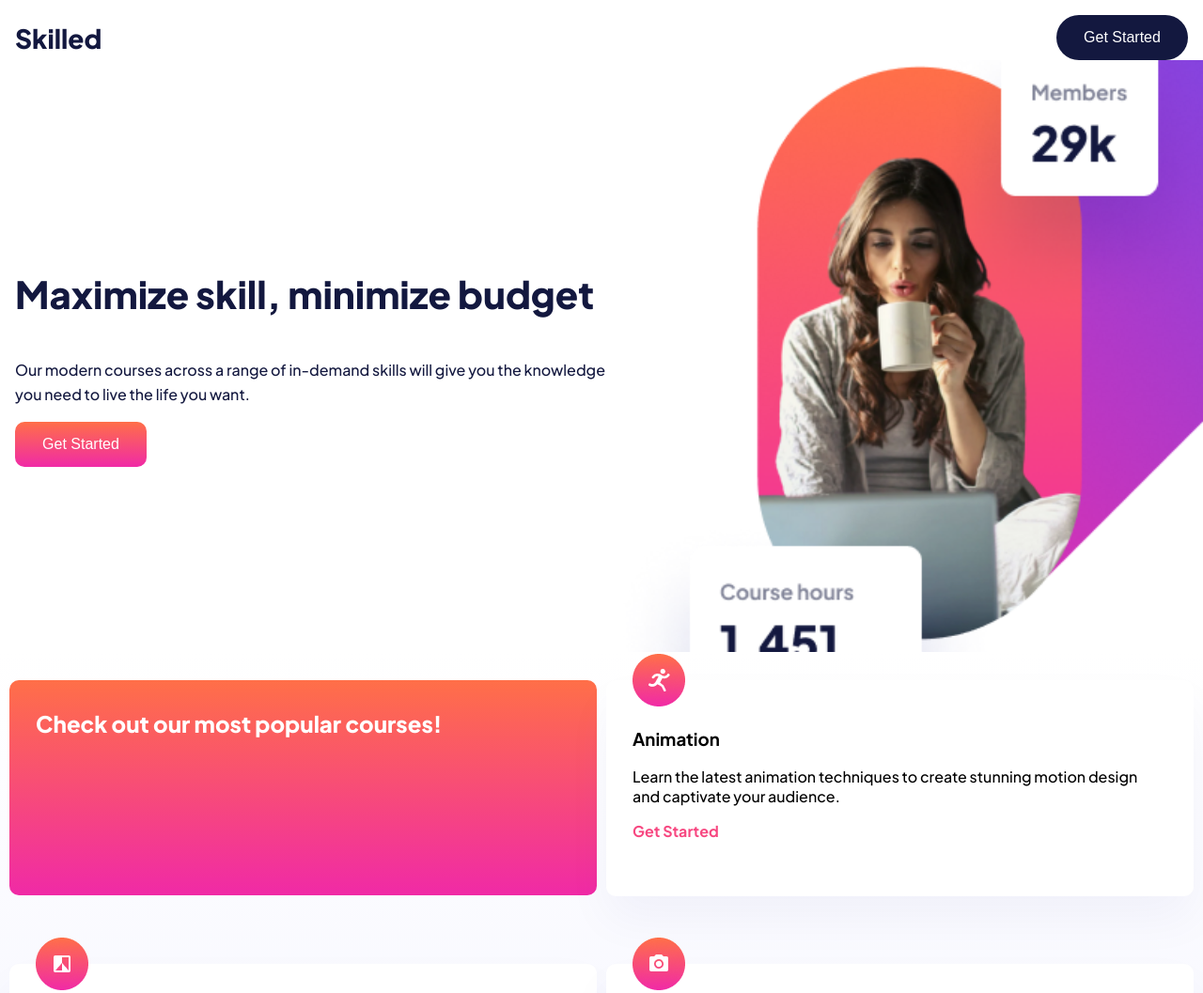
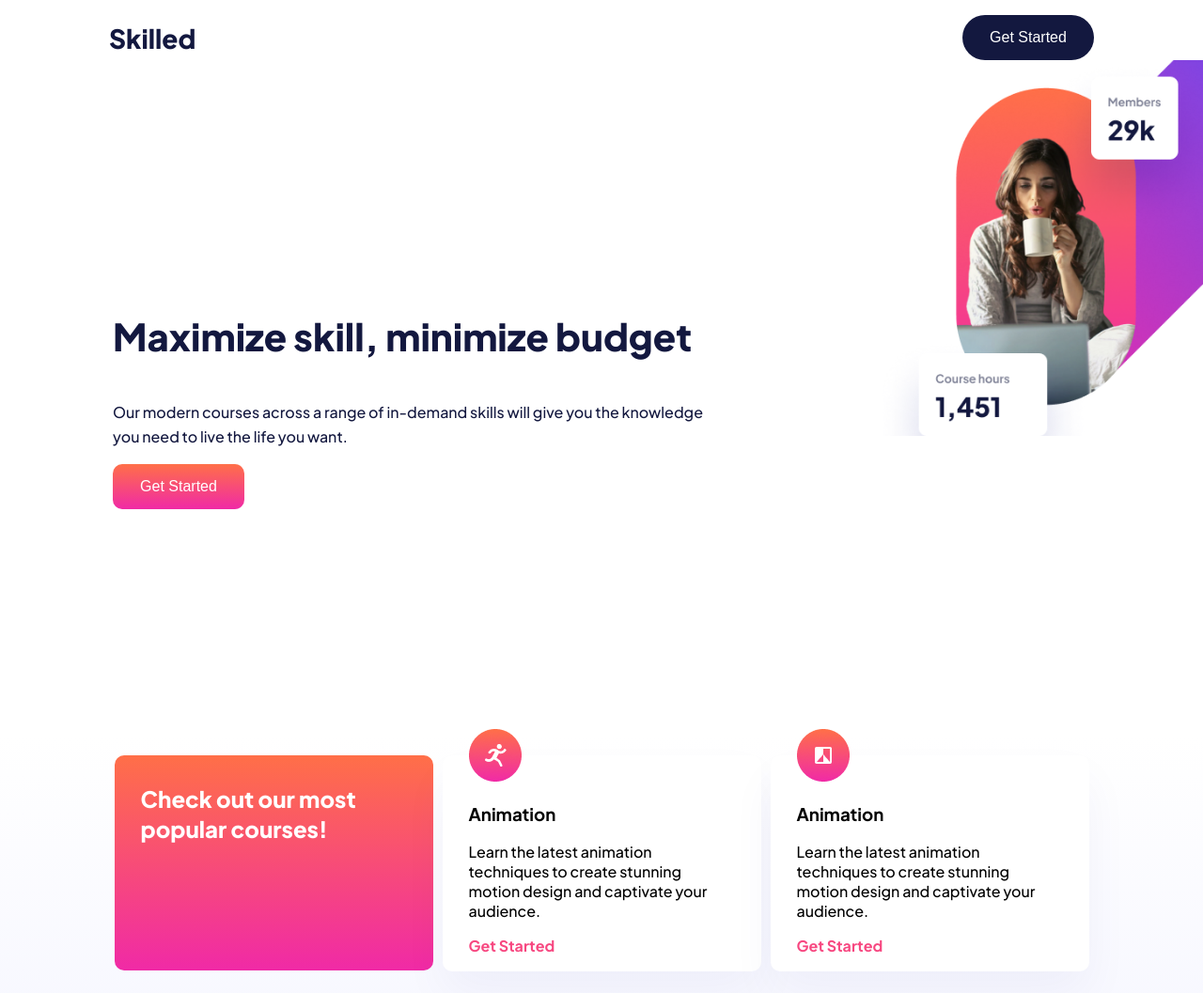
Before and after one commit to justinepeterson/skilled-elearning-landing-page, a plain HTML site: page index.html in a window 1280 px wide. Shown: the top 1057 px of the page at 94% size. Drawn offline with Linux system fonts and the light colour scheme.

Commit message:
full responsive

```diff
--- a/index.html
+++ b/index.html
@@ -36,9 +36,10 @@
             give you the knowledge you need to live the life you want.
           </p>
           <button class="btn-secondary-cta">Get Started</button>
-          <div class="hero-image"></div>
         </div>
-        <div class="hero-desktop-right"></div>
+        <div class="hero-desktop-right">
+        </div>
+        <div class="hero-mobile-image"></div>
       </div>
       <div class="courses">
         <div class="course-header">
--- a/stylesheets/pages/_home.scss
+++ b/stylesheets/pages/_home.scss
@@ -2,17 +2,16 @@
 // This file contains styles that are specific to the home page.
 // -----------------------------------------------------------------------------
 .hero {
-  padding: 0 1.6rem;
   h1 {
     font-weight: 800;
-    font-size: 40px;
-    line-height: 50px;
+    font-size: 4rem;
+    line-height: 5rem;
     color: $primary-purple-color;
   }
   p {
     font-weight: 500;
-    font-size: 16px;
-    line-height: 26px;
+    font-size: 1.6rem;
+    line-height: 2.6rem;
     color: $primary-purple-color;
   }
 
@@ -20,7 +19,7 @@
     @include secondary-button();
   }
 
-  .hero-image {
+  .hero-mobile-image {
     background: url(../../images/hero-mobile.png);
     background-repeat: no-repeat;
     background-position: center center;
@@ -41,10 +40,10 @@
       font-family: "Plus Jakarta Sans";
       font-style: normal;
       font-weight: 800;
-      font-size: 24px;
-      line-height: 32px;
+      font-size: 2.4rem;
+      line-height: 3.2rem;
       background: linear-gradient(180deg, #ff6f48 0%, #f02aa6 100%);
-      border-radius: 10px;
+      border-radius: 1rem;
       color: #ffffff;
       padding: 3rem 2.8rem;
     }
@@ -74,23 +73,29 @@
 @media only screen and (min-width: 400px) {
   .hero {
     padding: 0 0 0 1.6rem;
+    height: calc(100vh - 8rem);
     display: flex;
+    justify-content: space-between;
     .hero-desktop-left {
-      width: 50%;
+      width: 50vw;
       display: flex;
       flex-direction: column;
       justify-content: center;
     }
 
     .hero-desktop-right {
-      background: url(../../images/hero-tablet.png);
-      background-repeat: no-repeat;
-      background-position: center center;
-      background-size: cover;
-      height: 63rem;
-      width: 50%;
+      &::before {
+        content: "";
+        display: block;
+        width: 35rem;
+        height: 40rem;
+        background: url(../../images/hero-tablet.png);
+        background-position: center center;
+        background-size: cover;
+        background-repeat: no-repeat;
+      }
     }
-    .hero-image {
+    .hero-mobile-image {
       display: none;
     }
   }
@@ -115,3 +120,25 @@
     }
   }
 }
+
+@media only screen and (min-width: 768px) {
+  .hero {
+    padding-left: 12rem;
+  }
+
+  header {
+    padding: 0 10rem;
+  }
+
+  .courses {
+    padding: 0 16.5rem;
+  }
+
+  .footer {
+    padding: 1.6rem 12rem;
+  }
+  .courses {
+    grid-template-columns: repeat(3, 1fr);
+    grid-template-rows: auto;
+  }
+}
```
Also changed, not shown: main.css, 1 other file.
